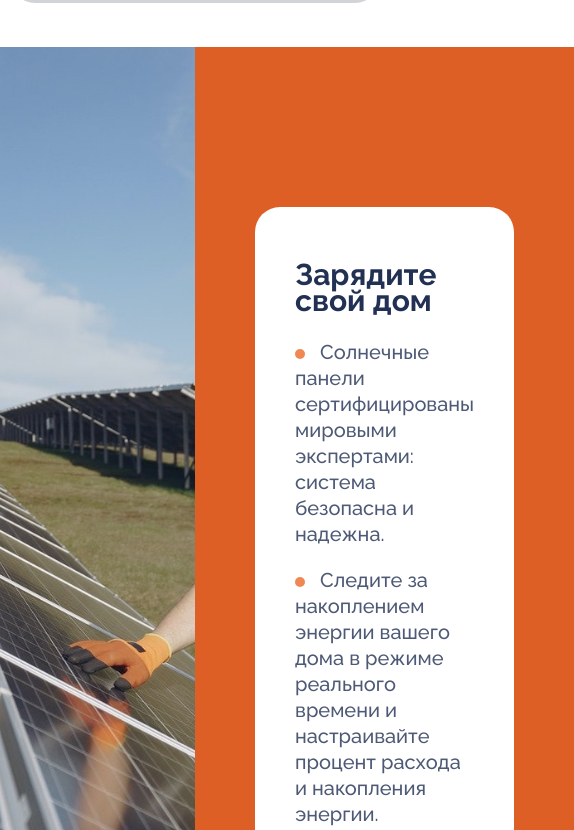
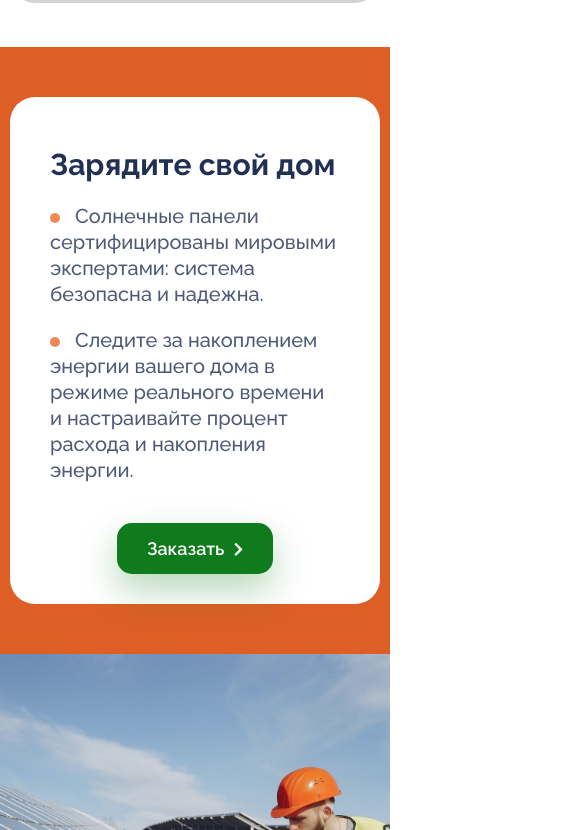
Before and after one commit to DmitriVic/green-corp-landing, a plain HTML site: page index.html in a window 390 px wide. Shown: the part 2586-3416 px from the top of the page, 574 px wide, since content can reach past the window. Drawn offline with nearby package versions, Linux system fonts and the light colour scheme.

Commit message:
10.12  17:24

```diff
--- a/main.css
+++ b/main.css
@@ -391,6 +391,21 @@ body {
 	padding: 160px 60px;
  }
 
+ @media (max-width: 720px) {
+	.promo {
+	  flex-direction: column-reverse;
+	}
+
+	.promo__right {
+	  padding: 50px 10px;
+	}
+
+	.promo__image {
+	  width: 100%;
+	  height: 500px;
+	}
+ }
+
  .promo__text {
 	background-color: white;
 	padding: 30px 40px;
```
